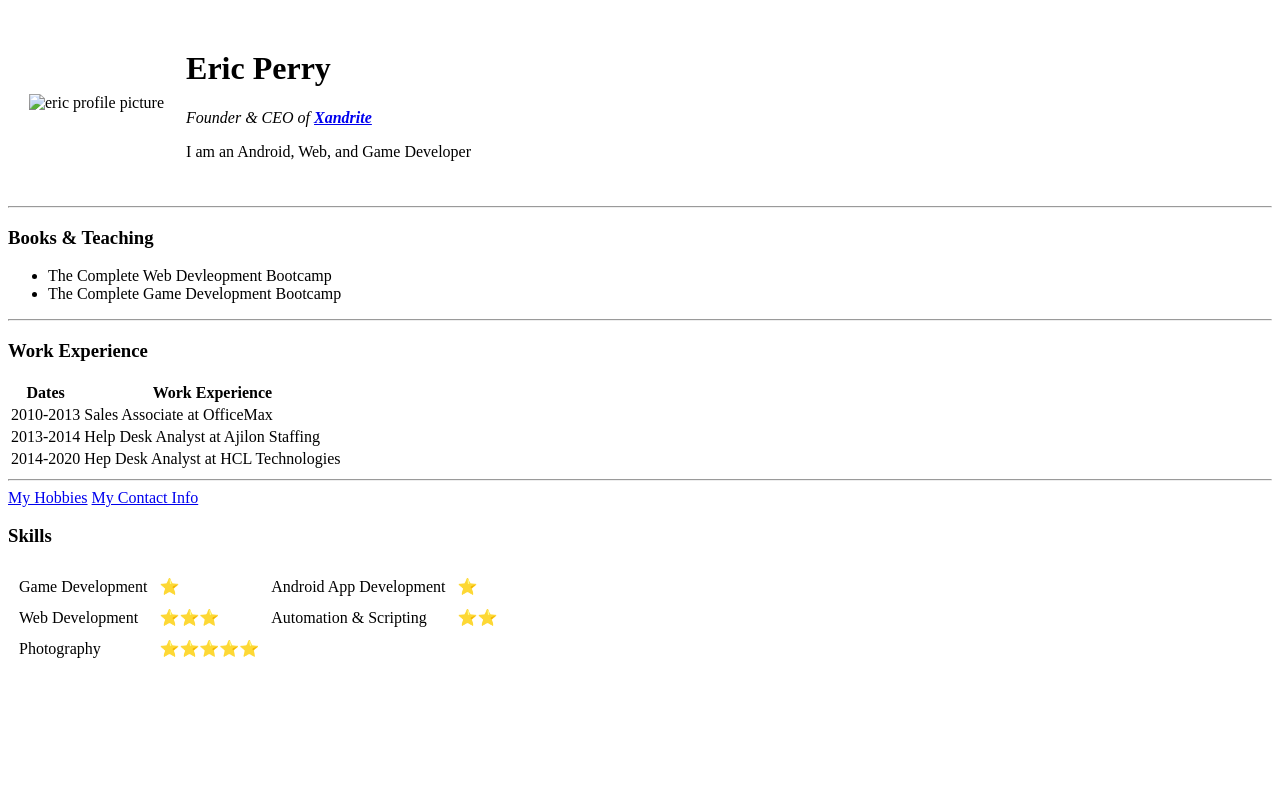
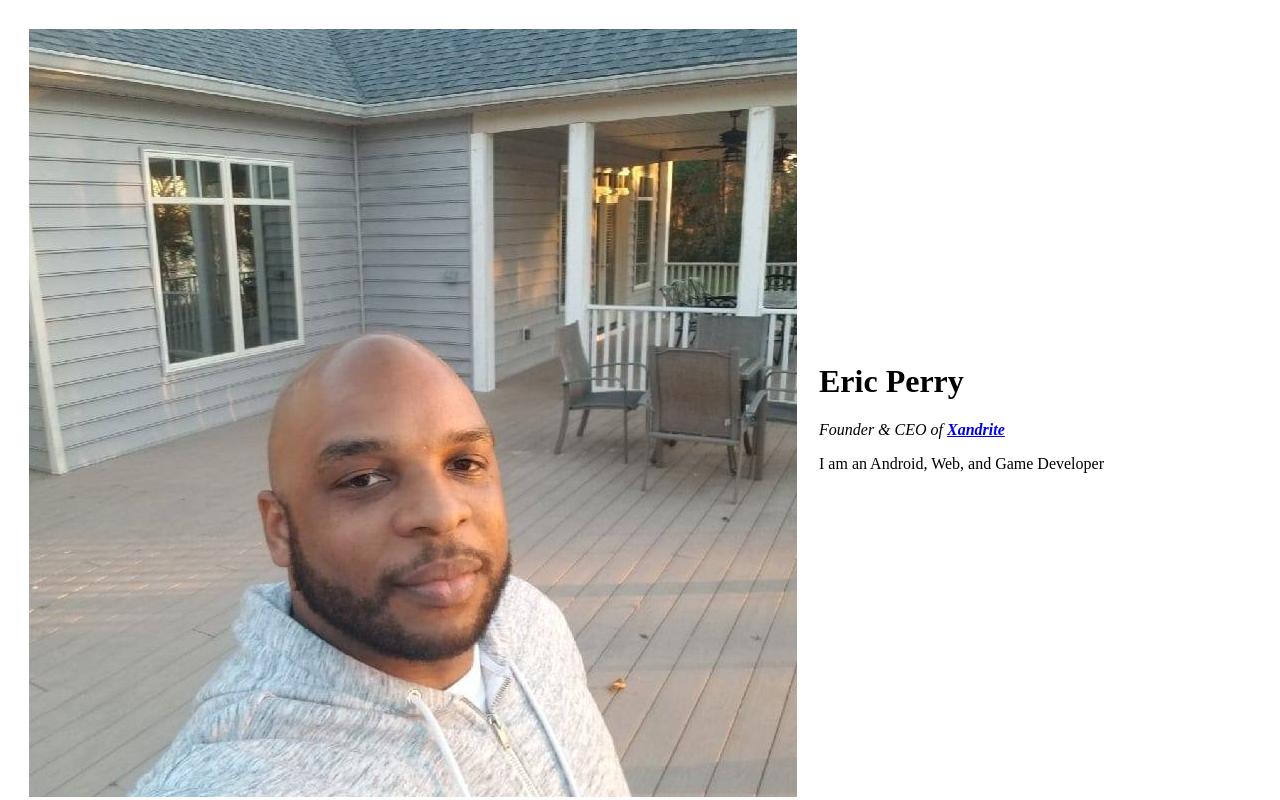
Before and after one commit to iamericperry/cv, a plain HTML site: page index.html in a window 1280 px wide. Shown: the top 800 px of the page. Drawn offline with Linux system fonts and the light colour scheme; the site is published under a folder, as on GitHub Pages, so addresses that start at the root find nothing.

Commit message:
Updating the html file
I had to correct the the image src code

```diff
--- a/index.html
+++ b/index.html
@@ -10,7 +10,7 @@
   <table cellspacing="20">
     <tr>
       <td><img
-        src="/images/iamericperry.jpg"
+        src="images/iamericperry.jpg"
         alt="eric profile picture"></td>
       <td><h1>Eric Perry</h1>
       <p><em>Founder & CEO of <strong><a href="https://www.xandrite.tech">Xandrite</a></strong></em></p>
```
